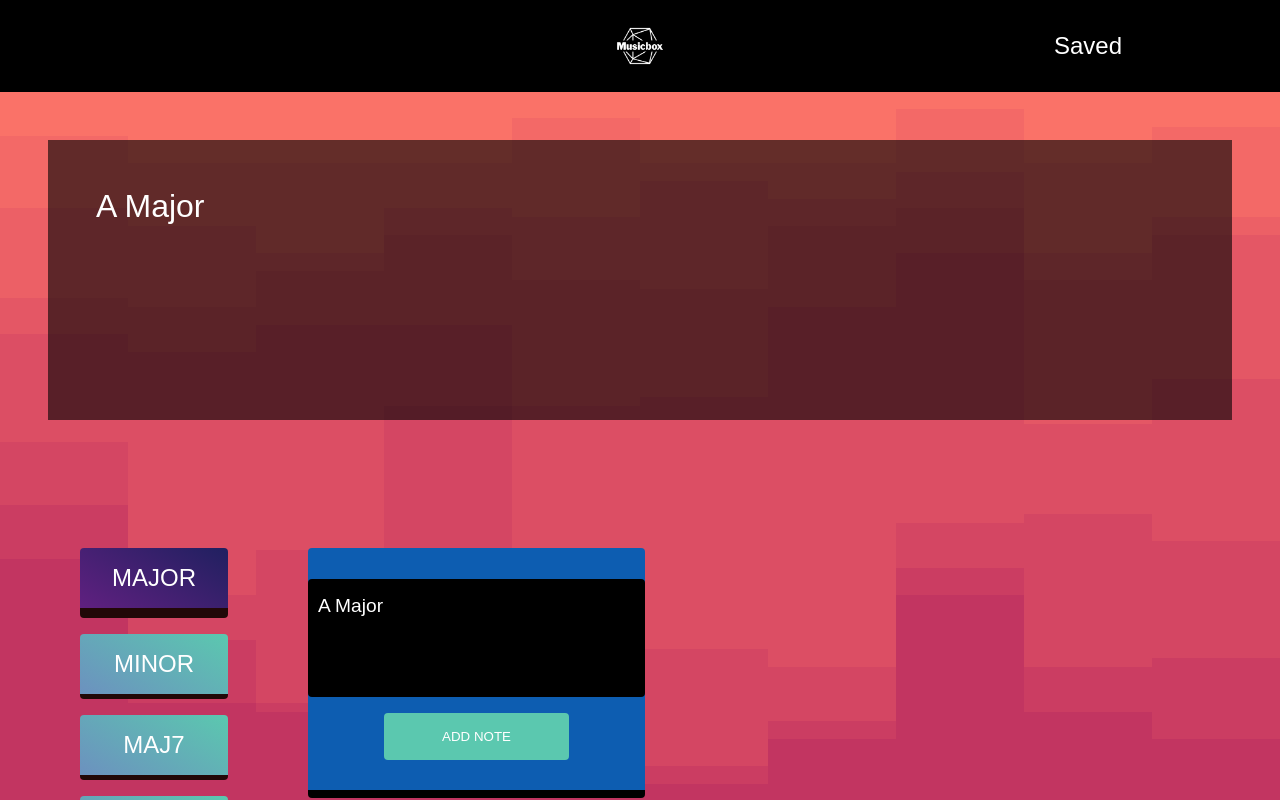
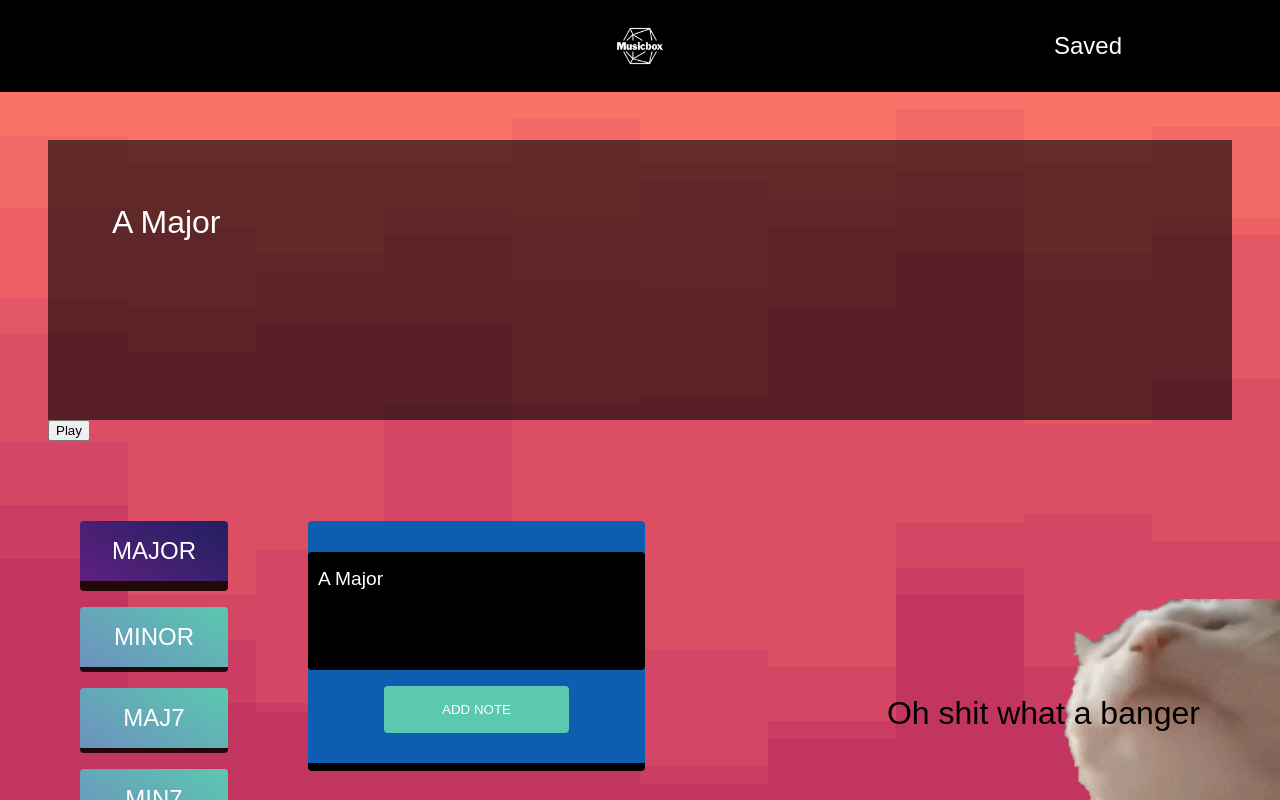
Before and after one commit to Starfodders/Musicbox, a React (Create React App) app: page / in a window 1280 px wide. Both pictures are taken after a click on the button "ADD NOTE". Shown: the top 800 px of the page. Built offline with nearby package versions, Linux system fonts and the light colour scheme.

Commit message:
added a cat

```diff
--- a/src/components/HomePage/HomePage.js
+++ b/src/components/HomePage/HomePage.js
@@ -3,14 +3,15 @@ import Keys from "../Keys/Keys";
 import NoteInput from "../NoteInput/NoteInput";
 import Chords from "../Chords/Chords";
 import Tracker from "../Tracker/Tracker";
-import { useState } from "react";
+import { useState, useEffect } from "react";
 
 import "./HomePage.scss";
+import cat from "../../assets/images/catVibe.gif"
 
 const HomePage = () => {
   const [currentNote, setCurrentNote] = useState('A');
   const [currentChord, setCurrentChord] = useState("Major");
-  const [fullNote, setFullNote] = useState(null)
+  const [fullNote, setFullNote] = useState()
 
   function handleNoteChange(note) {
     setCurrentNote(note);
@@ -28,7 +29,7 @@ const HomePage = () => {
   return (
     <div className="home">
         <div className = "home__tracker">
-            {<Tracker note = {fullNote}/>}
+            {<Tracker note = {fullNote} />}
         </div>
       <div className="home__player">
         {<Chords current={currentChord} changeChord={handleChord} />}
@@ -37,6 +38,8 @@ const HomePage = () => {
           {<Keys changeNote={handleNoteChange} />}
         </div>
       </div>
+      <h1 className = "cat-speech">Oh shit what a banger</h1>
+      <img src = {cat} className = "cat-vibe" alt = "cat-vibing"/>
     </div>
   );
 };
--- a/src/components/HomePage/HomePage.scss
+++ b/src/components/HomePage/HomePage.scss
@@ -17,7 +17,7 @@
     }
 
     &__player {
-        padding-top: 5rem;
+        padding-top: 2rem;
         width: 50%;
         display: flex;
 
@@ -31,3 +31,18 @@
 
 
 }
+
+.cat-speech {
+    position: absolute;
+    right: 5rem;
+    bottom: 10rem;
+    z-index: 5;
+}
+.cat-vibe{
+    position: absolute;
+    width: 30%;
+    right: 0;
+    bottom: 2rem;
+    transform: scaleX(-1);
+
+}
--- a/src/components/NoteInput/NoteInput.js
+++ b/src/components/NoteInput/NoteInput.js
@@ -41,5 +41,3 @@ const NoteInput = ({current, chord, getNote}) => {
 };
 
 export default NoteInput;
-
-//on form submission, add the value and the chord together to form the note
--- a/src/components/Tracker/Tracker.js
+++ b/src/components/Tracker/Tracker.js
@@ -4,18 +4,38 @@ import {useState, useEffect} from "react";
 
 const Tracker = ({note}) => {
 
+    const [isEnter, setIsEnter] = useState(false)
     const [noteArray, setNoteArray] = useState([]);
 
     useEffect(() => {
-        setNoteArray([...noteArray, note])
-    }, [note])
+        //handles initial value which is undefined
+        if (!note) {
+            return;
+        }
+        else {
+            setNoteArray([...noteArray, note])
+        }
+    }, [note, isEnter]);
 
+    //handles 'Enter' keydown to resolve when notes are the same as previous (won't cause {note} to change, won't activate first useEffect)
+    useEffect(() => {
+        function handleEnter(e) {
+            if (e.key === 'Enter') {
+                setIsEnter(!isEnter)
+            }
+        }
+        window.addEventListener('keydown', handleEnter);
+        return () => {
+            window.removeEventListener('keydown', handleEnter);
+        }
+    }, [isEnter])
 
     return (
         <div className = "tracker">
             <div className = "tracker__container">
-                {noteArray.map((note) => (<p className = "tracker__note">{note}</p>))}
+                {noteArray.map((note, index) => (<p className = "tracker__note" key = {index}>{note}</p>))}
             </div>
+            <button>Play</button>
         </div>
     );
 };
--- a/src/components/Tracker/Tracker.scss
+++ b/src/components/Tracker/Tracker.scss
@@ -7,10 +7,13 @@
         background-color: rgba(0,0,0,0.6);
         min-height: 280px;
         padding: 3rem;
+        display: flex;
+        flex-wrap: wrap;
     }
 
     &__note {
         color: white;
         font-size: 2rem;
+        margin: 1rem;
     }
 }
```
Also changed, not shown: src/assets/images/catVibe.gif (added).
